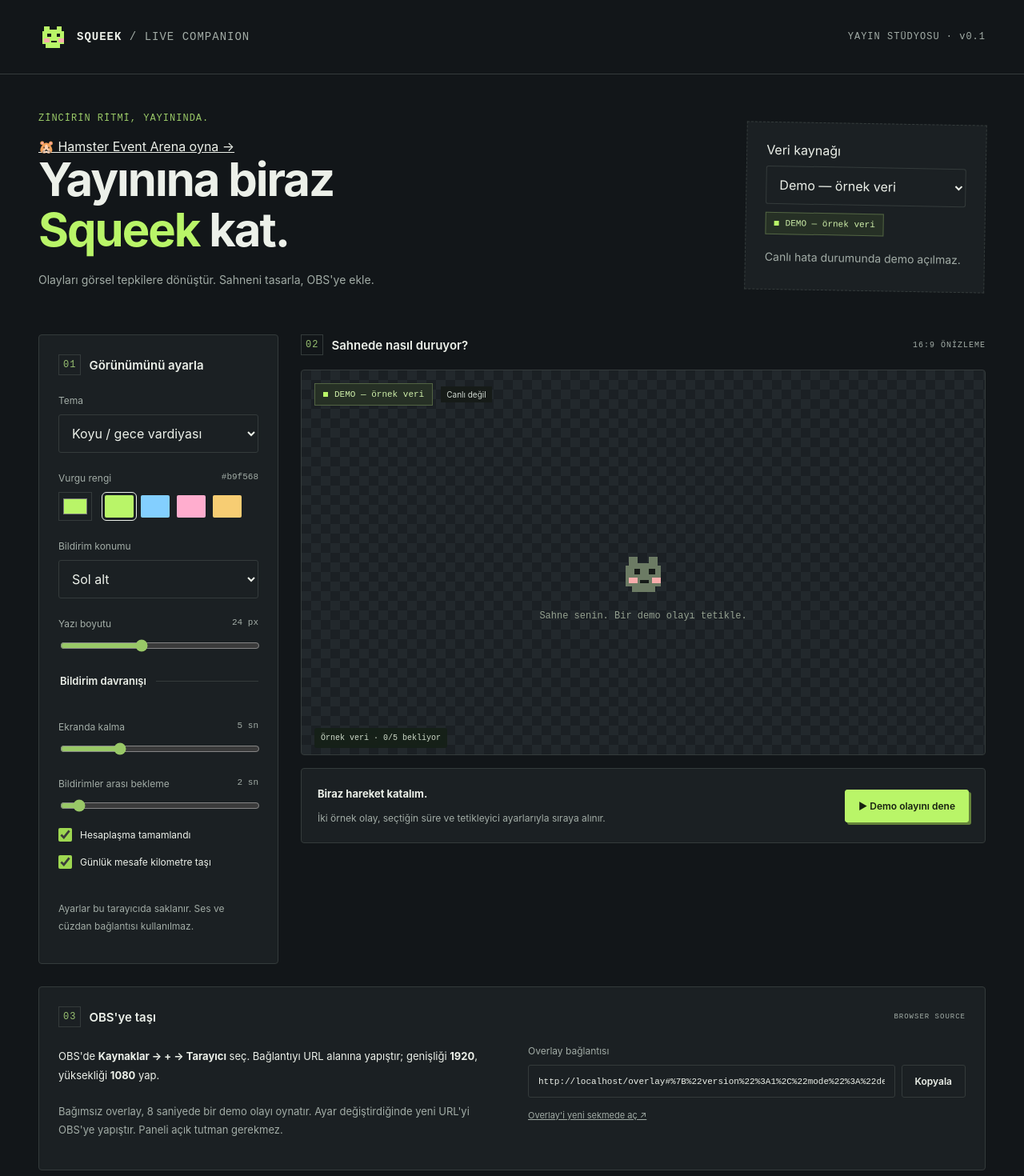
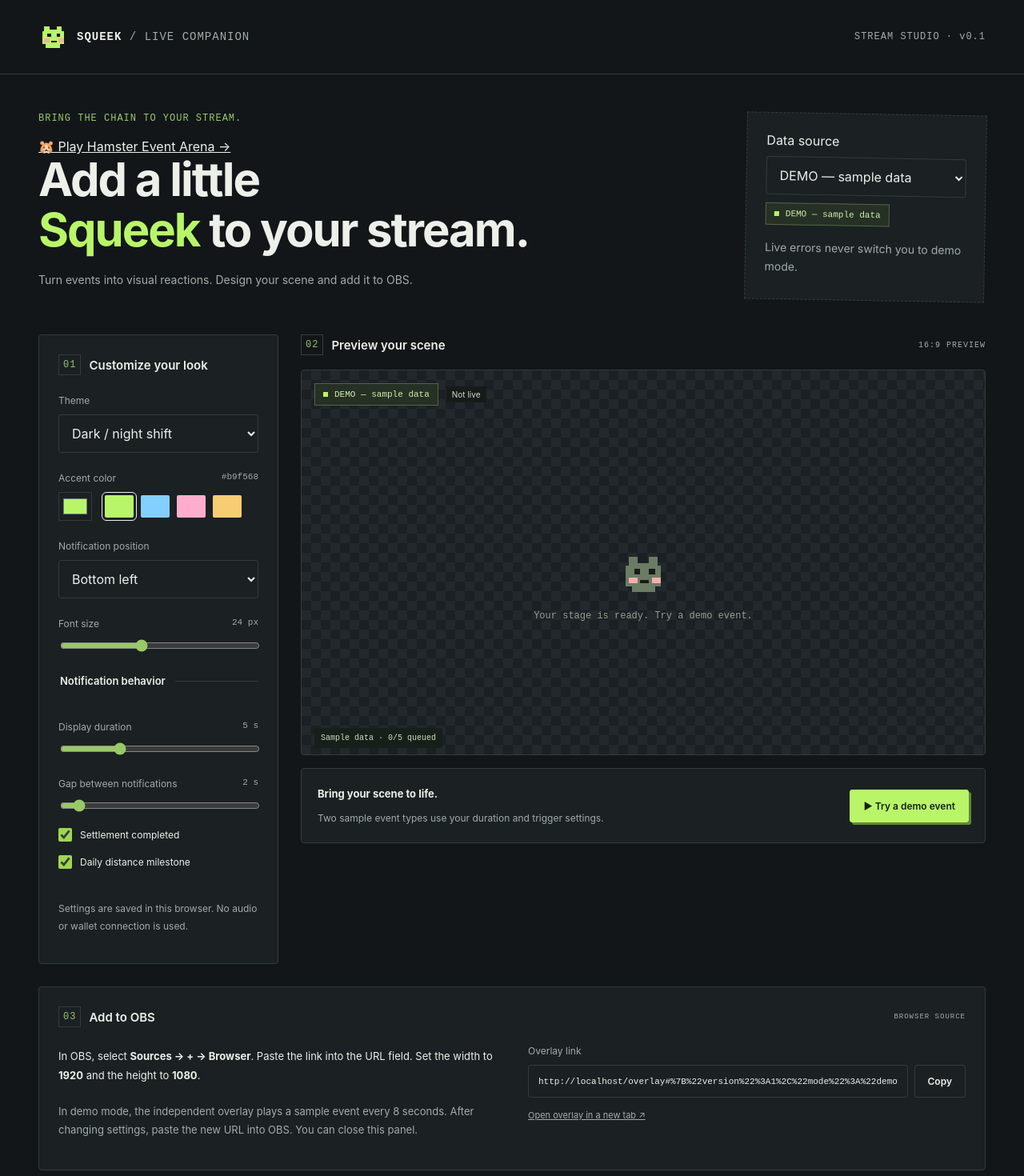
Before and after one commit to bugra7bugra-cpu/squeekchain-project, a React (Vite) app: page / in a window 1280 px wide. Shown: the top 1470 px of the page at 80% size. Built offline with nearby package versions, Linux system fonts and the light colour scheme.

Commit message:
Translate all application UI and accessibility text to English

```diff
--- a/index.html
+++ b/index.html
@@ -1,5 +1,5 @@
 <!doctype html>
-<html lang="tr">
+<html lang="en">
   <head>
     <meta charset="UTF-8" />
     <meta name="viewport" content="width=device-width, initial-scale=1.0" />
--- a/src/ArenaPage.tsx
+++ b/src/ArenaPage.tsx
@@ -2,7 +2,7 @@
 import {boost,createGame,step} from './arena';
 import {useLive} from './useLive';
 import './arena.css';
-const directions = [{label:'Yukarı',key:'ArrowUp',symbol:'↑'},{label:'Sol',key:'ArrowLeft',symbol:'←'},{label:'Aşağı',key:'ArrowDown',symbol:'↓'},{label:'Sağ',key:'ArrowRight',symbol:'→'}];
+const directions = [{label:'Up',key:'ArrowUp',symbol:'↑'},{label:'Left',key:'ArrowLeft',symbol:'←'},{label:'Down',key:'ArrowDown',symbol:'↓'},{label:'Right',key:'ArrowRight',symbol:'→'}];
 export function Arena(){
  const [game,setGame]=useState(createGame);
  const [demo,setDemo]=useState(true);
@@ -28,14 +28,14 @@
   return()=>{clearInterval(timer);window.removeEventListener('keydown',down);window.removeEventListener('keyup',up);window.removeEventListener('blur',pause);document.removeEventListener('visibilitychange',visibility);};
  },[]);
  const reset=()=>{keys.current.clear();setGame(createGame());};
- return <main className="arena"><a href="/">← Yayın paneli</a><h1>Hamster Event Arena</h1><p id="arena-help">60 saniyede tohumları topla. Ok tuşları / WASD veya yön düğmelerini basılı tut. Klavye için oyun alanına odaklan.</p>
- <label>Olay kaynağı <select value={demo?'demo':'live'} onChange={e=>{setDemo(e.target.value==='demo');reset();}}><option value="demo">DEMO — örnek olaylar</option><option value="live">Canlı API</option></select></label>
- <p role="status">{demo?'DEMO — bonusları örnek olay düğmeleriyle tetikle.':live.message+' Oyun bağlantıdan bağımsız oynanır.'}</p>
- <p className="arena-score">Puan: <strong data-testid="score">{game.score}</strong> · Kalan: <span data-testid="time">{Math.ceil(game.time)}</span> sn · <span role="status">{game.time<=0?'Tur bitti':game.running?'Oynanıyor':'Hazır / duraklatıldı'}</span></p>
- <p>Puan ×{game.bonus>0?2:1} ({Math.ceil(game.bonus)} sn) · Hız {game.speed>0?'güçlendirilmiş':'normal'} ({Math.ceil(game.speed)} sn)</p>
- <div ref={field} tabIndex={0} role="group" aria-label="Hamster oyun alanı" aria-describedby="arena-help" className="arena-field"><span className="arena-seed" aria-label="Tohum" style={{left:game.targetX+'%',top:game.targetY+'%'}}>🌻</span><span className="arena-hamster" aria-label="Hamster" style={{left:game.x+'%',top:game.y+'%'}}>🐹</span></div>
- <div className="arena-actions"><button disabled={game.time<=0} onClick={()=>{keys.current.clear();setGame(g=>({...g,running:!g.running}));field.current?.focus();}}>{game.running?'Duraklat':'Başlat / devam et'}</button><button onClick={reset}>Yeniden başlat</button></div>
- <div className="arena-actions" aria-label="Yön kontrolleri">{directions.map(({label,key,symbol})=><button className="arena-direction" key={key} aria-label={label} disabled={!game.running} onPointerDown={e=>{e.currentTarget.setPointerCapture(e.pointerId);keys.current.add(key);}} onPointerUp={()=>keys.current.delete(key)} onPointerCancel={()=>keys.current.delete(key)} onLostPointerCapture={()=>keys.current.delete(key)} onKeyDown={e=>{if(e.key===' '||e.key==='Enter'){e.preventDefault();keys.current.add(key);}}} onKeyUp={()=>keys.current.delete(key)} onBlur={()=>keys.current.delete(key)}>{symbol}</button>)}</div>
- {demo&&<div className="arena-actions"><button disabled={!game.running} onClick={()=>setGame(g=>boost(g,'system.settlement_completed'))}>DEMO: 8 sn çift puan</button><button disabled={!game.running} onClick={()=>setGame(g=>boost(g,'measurement.daily_distance_milestone'))}>DEMO: 8 sn hız</button></div>}
- <p>OBS: Tarayıcı Kaynağı → /arena → sağ tık → Etkileşim (Interact). Odak kaybolunca oyun duraklar. Gerçek OBS ve canlı olay testi beklemede.</p></main>;
+ return <main className="arena"><a href="/">← Stream control panel</a><h1>Hamster Event Arena</h1><p id="arena-help">Collect seeds in 60 seconds. Use arrow keys / WASD or hold the direction buttons. Focus the game area to use the keyboard.</p>
+ <label>Event source <select value={demo?'demo':'live'} onChange={e=>{setDemo(e.target.value==='demo');reset();}}><option value="demo">DEMO — sample events</option><option value="live">Live API</option></select></label>
+ <p role="status">{demo?'DEMO — trigger bonuses with the sample event buttons.':live.message+' You can play without an API connection.'}</p>
+ <p className="arena-score">Score: <strong data-testid="score">{game.score}</strong> · Time left: <span data-testid="time">{Math.ceil(game.time)}</span> s · <span role="status">{game.time<=0?'Round over':game.running?'Playing':'Ready / paused'}</span></p>
+ <p>Score ×{game.bonus>0?2:1} ({Math.ceil(game.bonus)} s) · Speed {game.speed>0?'boosted':'normal'} ({Math.ceil(game.speed)} s)</p>
+ <div ref={field} tabIndex={0} role="group" aria-label="Hamster game area" aria-describedby="arena-help" className="arena-field"><span className="arena-seed" aria-label="Seed" style={{left:game.targetX+'%',top:game.targetY+'%'}}>🌻</span><span className="arena-hamster" aria-label="Hamster" style={{left:game.x+'%',top:game.y+'%'}}>🐹</span></div>
+ <div className="arena-actions"><button disabled={game.time<=0} onClick={()=>{keys.current.clear();setGame(g=>({...g,running:!g.running}));field.current?.focus();}}>{game.running?'Pause':'Start / resume'}</button><button onClick={reset}>Restart</button></div>
+ <div className="arena-actions" aria-label="Direction controls">{directions.map(({label,key,symbol})=><button className="arena-direction" key={key} aria-label={label} disabled={!game.running} onPointerDown={e=>{e.currentTarget.setPointerCapture(e.pointerId);keys.current.add(key);}} onPointerUp={()=>keys.current.delete(key)} onPointerCancel={()=>keys.current.delete(key)} onLostPointerCapture={()=>keys.current.delete(key)} onKeyDown={e=>{if(e.key===' '||e.key==='Enter'){e.preventDefault();keys.current.add(key);}}} onKeyUp={()=>keys.current.delete(key)} onBlur={()=>keys.current.delete(key)}>{symbol}</button>)}</div>
+ {demo&&<div className="arena-actions"><button disabled={!game.running} onClick={()=>setGame(g=>boost(g,'system.settlement_completed'))}>DEMO: 8s double score</button><button disabled={!game.running} onClick={()=>setGame(g=>boost(g,'measurement.daily_distance_milestone'))}>DEMO: 8s speed boost</button></div>}
+ <p>OBS: Browser Source → /arena → right-click → Interact. The game pauses when focus is lost. Real OBS and live event testing are pending.</p></main>;
 }
--- a/src/demo.ts
+++ b/src/demo.ts
@@ -9,8 +9,8 @@
 }
 export interface DemoDataSource { next(): DemoEvent }
 const samples = [
-  { kind: 'system.settlement_completed', title: 'Yeni bir ritim!', message: 'Örnek blok olayı yayınına ulaştı.' },
-  { kind: 'measurement.daily_distance_milestone', title: 'Hamster iş başında!', message: 'Örnek hamster hareketi algılandı.' },
+  { kind: 'system.settlement_completed', title: 'A new rhythm!', message: 'A sample block event reached your stream.' },
+  { kind: 'measurement.daily_distance_milestone', title: 'Hamster at work!', message: 'Sample hamster activity detected.' },
 ] as const;
 export function createDemoSource(): DemoDataSource {
   let sequence = 0;
--- a/src/main.tsx
+++ b/src/main.tsx
@@ -10,12 +10,12 @@
 import { NotificationQueue } from './queue';
 import './styles.css';
 
-const positionNames = { 'top-left': 'Sol üst', 'top-right': 'Sağ üst', 'bottom-left': 'Sol alt', 'bottom-right': 'Sağ alt' };
+const positionNames = { 'top-left': 'Top left', 'top-right': 'Top right', 'bottom-left': 'Bottom left', 'bottom-right': 'Bottom right' };
 const isOverlay = window.location.pathname.replace(/\/$/, '') === '/overlay';
 document.documentElement.classList.toggle('overlay-root', isOverlay);
 document.body.classList.toggle('overlay-body', isOverlay);
 
-function DemoBadge() { return <span className="demo-badge"><i />DEMO — örnek veri</span>; }
+function DemoBadge() { return <span className="demo-badge"><i />DEMO — sample data</span>; }
 function PixelHamster() {
   return <svg className="hamster" viewBox="0 0 16 16" aria-hidden="true" shapeRendering="crispEdges">
     <path fill="currentColor" d="M3 2h3v2h4V2h3v3h1v7h-2v2H4v-2H2V5h1z" />
@@ -46,8 +46,8 @@
     if (settings.mode !== 'live') return;
     if (!['ready', 'empty'].includes(live.state)) { queue.current.clear(); return; }
     queue.current.enqueue(live.events.map(item => ({ id:item.id, source:'live', kind:item.type,
-      title:item.type === 'system.settlement_completed' ? 'Hesaplaşma tamamlandı' : 'Günlük mesafe kilometre taşı',
-      message:'Squeekchain üzerinde yeni bir olay.', timestamp:item.occurredAt })));
+      title:item.type === 'system.settlement_completed' ? 'Settlement completed' : 'Daily distance milestone',
+      message:'A new event on Squeekchain.', timestamp:item.occurredAt })));
   }, [live, settings.mode]);
   useEffect(() => {
     const update = () => setFrame(queue.current.tick(Date.now(), settings.duration * 1000, settings.gap * 1000,
@@ -57,12 +57,12 @@
     return () => clearInterval(timer);
   }, [settings.duration, settings.gap, settings.settlement, settings.milestone]);
   const healthy = settings.mode === 'live' && ['ready', 'empty'].includes(live.state);
-  const label = settings.mode === 'demo' ? 'DEMO — örnek veri' : healthy ? 'Son API kontrolü başarılı' : 'API bağlantısı doğrulanmadı';
+  const label = settings.mode === 'demo' ? 'DEMO — sample data' : healthy ? 'Last API check successful' : 'API connection not verified';
   return <div className={preview ? 'data-scene preview-data' : 'data-scene overlay-data'}>
     <Scene settings={settings} event={settings.mode === 'live' && !healthy ? null : frame.event} preview={preview} label={label} />
     <div className="scene-status" role="status">
-      {settings.mode === 'demo' ? `Örnek veri · ${frame.waiting}/5 bekliyor` : live.message}
-      {settings.mode === 'live' && live.lastChecked && <span> Son kontrol: {new Date(live.lastChecked).toLocaleTimeString('tr-TR')}</span>}
+      {settings.mode === 'demo' ? `Sample data · ${frame.waiting}/5 queued` : live.message}
+      {settings.mode === 'live' && live.lastChecked && <span> Last checked: {new Date(live.lastChecked).toLocaleTimeString('en-US')}</span>}
     </div>
   </div>;
 }
@@ -70,11 +70,11 @@
 function Scene({ settings, event, preview = false, label }: { settings: Settings; event: DemoEvent | null; preview?: boolean; label: string }) {
   const style = { '--accent': settings.color, '--alert-size': `${settings.fontSize}px` } as CSSProperties;
   return <div className={`scene ${preview ? 'scene-preview' : 'scene-overlay'} ${settings.theme}`} style={style}>
-    <div className="scene-label">{settings.mode === 'demo' ? <><DemoBadge /><small>Canlı değil</small></> : <span className="demo-badge connection-badge">{label}</span>}</div>
-    {preview && !event && <div className="scene-placeholder"><PixelHamster /><span>{settings.mode === 'demo' ? 'Sahne senin. Bir demo olayı tetikle.' : 'Yeni Squeekchain olayı bekleniyor.'}</span></div>}
+    <div className="scene-label">{settings.mode === 'demo' ? <><DemoBadge /><small>Not live</small></> : <span className="demo-badge connection-badge">{label}</span>}</div>
+    {preview && !event && <div className="scene-placeholder"><PixelHamster /><span>{settings.mode === 'demo' ? 'Your stage is ready. Try a demo event.' : 'Waiting for a new Squeekchain event.'}</span></div>}
     <div className={`alert-position ${settings.position}`} role="status" aria-live="polite">
       {event && <article className="event-card" key={event.id}>
-        <PixelHamster /><div><span className="event-eyebrow">{event.source === 'live' ? 'ZİNCİR OLAYI' : 'ÖRNEK OLAY'} / {event.kind}</span>
+        <PixelHamster /><div><span className="event-eyebrow">{event.source === 'live' ? 'CHAIN EVENT' : 'DEMO EVENT'} / {event.kind}</span>
           <strong>{event.title}</strong><p>{event.message}</p></div>
       </article>}
     </div>
@@ -95,13 +95,13 @@
   try {
     return { settings: window.location.hash ? parseSettings(decodeURIComponent(window.location.hash.slice(1))) : { ...defaults } };
   } catch (error) {
-    return { settings: defaults, error: error instanceof Error ? error.message : 'Bağlantı okunamadı.' };
+    return { settings: defaults, error: error instanceof Error ? error.message : 'Could not read the link.' };
   }
 }
 function ControlPanel() {
   const [initial] = useState(() => {
     try { return { settings: readStoredSettings(), warning: '' }; }
-    catch { return { settings: { ...defaults }, warning: 'Kayıtlı ayarlar okunamadı; varsayılan görünüm kullanılıyor.' }; }
+    catch { return { settings: { ...defaults }, warning: 'Could not read saved settings. Using the default appearance.' }; }
   });
   const [settings, setSettings] = useState(initial.settings);
   const [storageWarning, setStorageWarning] = useState(initial.warning);
@@ -110,47 +110,47 @@
   const url = overlayUrl(settings);
   useEffect(() => {
     try { localStorage.setItem(storageKey, JSON.stringify(settings)); }
-    catch { setStorageWarning('Tarayıcı ayarları saklayamadı. OBS bağlantısı yine kullanılabilir.'); }
+    catch { setStorageWarning('Your browser could not save settings. You can still use the OBS link.'); }
   }, [settings]);
   function change<K extends keyof Settings>(key: K, value: Settings[K]) {
     setSettings(current => ({ ...current, [key]: value }));
     setCopyStatus('');
   }
   async function copy() {
-    try { await navigator.clipboard.writeText(url); setCopyStatus('Bağlantı kopyalandı.'); }
-    catch { setCopyStatus('Otomatik kopyalanamadı. Bağlantı alanını seçip elle kopyala.'); }
+    try { await navigator.clipboard.writeText(url); setCopyStatus('Link copied.'); }
+    catch { setCopyStatus('Could not copy automatically. Select the link and copy it manually.'); }
   }
   return <div className={`app ${settings.theme}`}>
-    <header className="topbar"><a className="brand" href="/"><PixelHamster /><span>SQUEEK<span className="brand-light"> / LIVE COMPANION</span></span></a><span className="version">YAYIN STÜDYOSU · v0.1</span></header>
+    <header className="topbar"><a className="brand" href="/"><PixelHamster /><span>SQUEEK<span className="brand-light"> / LIVE COMPANION</span></span></a><span className="version">STREAM STUDIO · v0.1</span></header>
     <main>
-      <div className="intro"><div><p className="eyebrow">ZİNCİRİN RİTMİ, YAYININDA.</p><a href="/arena">🐹 Hamster Event Arena oyna →</a><h1>Yayınına biraz<br /><em>Squeek</em> kat.</h1><p>Olayları görsel tepkilere dönüştür. Sahneni tasarla, OBS'ye ekle.</p></div>
-        <div className="mode-card"><label htmlFor="data-mode">Veri kaynağı</label><select id="data-mode" value={settings.mode} onChange={e => change('mode', e.target.value as Settings['mode'])}><option value="demo">Demo — örnek veri</option><option value="live">Canlı — Squeekchain olayları</option></select>{settings.mode === 'demo' && <DemoBadge />}<p>Canlı hata durumunda demo açılmaz.</p></div></div>
+      <div className="intro"><div><p className="eyebrow">BRING THE CHAIN TO YOUR STREAM.</p><a href="/arena">🐹 Play Hamster Event Arena →</a><h1>Add a little<br /><em>Squeek</em> to your stream.</h1><p>Turn events into visual reactions. Design your scene and add it to OBS.</p></div>
+        <div className="mode-card"><label htmlFor="data-mode">Data source</label><select id="data-mode" value={settings.mode} onChange={e => change('mode', e.target.value as Settings['mode'])}><option value="demo">DEMO — sample data</option><option value="live">Live — Squeekchain events</option></select>{settings.mode === 'demo' && <DemoBadge />}<p>Live errors never switch you to demo mode.</p></div></div>
       {storageWarning && <p className="warning" role="status">{storageWarning}</p>}
       <div className="workspace">
-        <section className="settings panel" aria-labelledby="settings-title"><div className="section-heading"><span className="step">01</span><h2 id="settings-title">Görünümünü ayarla</h2></div>
-          <label htmlFor="theme">Tema</label><select id="theme" value={settings.theme} onChange={e => change('theme', e.target.value as Settings['theme'])}><option value="dark">Koyu / gece vardiyası</option><option value="light">Açık / gün ışığı</option></select>
-          <label htmlFor="color">Vurgu rengi <span className="value">{settings.color}</span></label><div className="color-row"><input id="color" type="color" value={settings.color} onChange={e => change('color', e.target.value)} /><div className="swatches">{['#b9f568', '#83cfff', '#ffadce', '#f7cd73'].map(color => <button key={color} aria-label={`Vurgu rengi ${color}`} aria-pressed={settings.color === color} style={{ backgroundColor: color }} onClick={() => change('color', color)} />)}</div></div>
-          <label htmlFor="position">Bildirim konumu</label><select id="position" value={settings.position} onChange={e => change('position', e.target.value as Settings['position'])}>{positions.map(p => <option key={p} value={p}>{positionNames[p]}</option>)}</select>
-          <label htmlFor="font-size">Yazı boyutu <span className="value">{settings.fontSize} px</span></label><input id="font-size" type="range" min="16" max="36" value={settings.fontSize} onChange={e => change('fontSize', Number(e.target.value))} />
-          <fieldset className="notification-settings"><legend>Bildirim davranışı</legend>
-            <label htmlFor="duration">Ekranda kalma <span className="value">{settings.duration} sn</span></label>
+        <section className="settings panel" aria-labelledby="settings-title"><div className="section-heading"><span className="step">01</span><h2 id="settings-title">Customize your look</h2></div>
+          <label htmlFor="theme">Theme</label><select id="theme" value={settings.theme} onChange={e => change('theme', e.target.value as Settings['theme'])}><option value="dark">Dark / night shift</option><option value="light">Light / daylight</option></select>
+          <label htmlFor="color">Accent color <span className="value">{settings.color}</span></label><div className="color-row"><input id="color" type="color" value={settings.color} onChange={e => change('color', e.target.value)} /><div className="swatches">{['#b9f568', '#83cfff', '#ffadce', '#f7cd73'].map(color => <button key={color} aria-label={`Accent color ${color}`} aria-pressed={settings.color === color} style={{ backgroundColor: color }} onClick={() => change('color', color)} />)}</div></div>
+          <label htmlFor="position">Notification position</label><select id="position" value={settings.position} onChange={e => change('position', e.target.value as Settings['position'])}>{positions.map(p => <option key={p} value={p}>{positionNames[p]}</option>)}</select>
+          <label htmlFor="font-size">Font size <span className="value">{settings.fontSize} px</span></label><input id="font-size" type="range" min="16" max="36" value={settings.fontSize} onChange={e => change('fontSize', Number(e.target.value))} />
+          <fieldset className="notification-settings"><legend>Notification behavior</legend>
+            <label htmlFor="duration">Display duration <span className="value">{settings.duration} s</span></label>
             <input id="duration" type="range" min="3" max="10" value={settings.duration} onChange={e => change('duration', Number(e.target.value))} />
-            <label htmlFor="gap">Bildirimler arası bekleme <span className="value">{settings.gap} sn</span></label>
+            <label htmlFor="gap">Gap between notifications <span className="value">{settings.gap} s</span></label>
             <input id="gap" type="range" min="0" max="30" value={settings.gap} onChange={e => change('gap', Number(e.target.value))} />
-            <label className="toggle"><input type="checkbox" checked={settings.settlement} onChange={e => change('settlement', e.target.checked)} /> Hesaplaşma tamamlandı</label>
-            <label className="toggle"><input type="checkbox" checked={settings.milestone} onChange={e => change('milestone', e.target.checked)} /> Günlük mesafe kilometre taşı</label>
+            <label className="toggle"><input type="checkbox" checked={settings.settlement} onChange={e => change('settlement', e.target.checked)} /> Settlement completed</label>
+            <label className="toggle"><input type="checkbox" checked={settings.milestone} onChange={e => change('milestone', e.target.checked)} /> Daily distance milestone</label>
           </fieldset>
-          <p className="hint">Ayarlar bu tarayıcıda saklanır. Ses ve cüzdan bağlantısı kullanılmaz.</p>
+          <p className="hint">Settings are saved in this browser. No audio or wallet connection is used.</p>
         </section>
-        <section className="preview-section" aria-labelledby="preview-title"><div className="preview-heading"><div className="section-heading"><span className="step">02</span><h2 id="preview-title">Sahnede nasıl duruyor?</h2></div><span className="preview-size">16:9 ÖNİZLEME</span></div>
+        <section className="preview-section" aria-labelledby="preview-title"><div className="preview-heading"><div className="section-heading"><span className="step">02</span><h2 id="preview-title">Preview your scene</h2></div><span className="preview-size">16:9 PREVIEW</span></div>
           <div className="preview-frame"><DataScene key={settings.mode} settings={settings} event={event} preview /></div>
-          <div className="test-bar"><div><strong>Biraz hareket katalım.</strong><p>İki örnek olay, seçtiğin süre ve tetikleyici ayarlarıyla sıraya alınır.</p></div><button className="primary" disabled={settings.mode !== 'demo'} onClick={trigger}>▶ Demo olayını dene</button></div>
+          <div className="test-bar"><div><strong>Bring your scene to life.</strong><p>Two sample event types use your duration and trigger settings.</p></div><button className="primary" disabled={settings.mode !== 'demo'} onClick={trigger}>▶ Try a demo event</button></div>
         </section>
       </div>
-      <section className="obs panel" aria-labelledby="obs-title"><div className="section-heading"><span className="step">03</span><h2 id="obs-title">OBS'ye taşı</h2><span className="tag">BROWSER SOURCE</span></div>
-        <div className="obs-grid"><div><p>OBS'de <strong>Kaynaklar → + → Tarayıcı</strong> seç. Bağlantıyı URL alanına yapıştır; genişliği <strong>1920</strong>, yüksekliği <strong>1080</strong> yap.</p><p className="hint">Bağımsız overlay, 8 saniyede bir demo olayı oynatır. Ayar değiştirdiğinde yeni URL'yi OBS'ye yapıştır. Paneli açık tutman gerekmez.</p></div><div><label htmlFor="obs-url">Overlay bağlantısı</label><div className="url-row"><input id="obs-url" readOnly value={url} onFocus={e => e.currentTarget.select()} /><button onClick={copy}>Kopyala</button></div><div className="link-row"><a href={url} target="_blank" rel="noreferrer">Overlay'i yeni sekmede aç ↗</a><span role="status">{copyStatus}</span></div></div></div>
+      <section className="obs panel" aria-labelledby="obs-title"><div className="section-heading"><span className="step">03</span><h2 id="obs-title">Add to OBS</h2><span className="tag">BROWSER SOURCE</span></div>
+        <div className="obs-grid"><div><p>In OBS, select <strong>Sources → + → Browser</strong>. Paste the link into the URL field. Set the width to <strong>1920</strong> and the height to <strong>1080</strong>.</p><p className="hint">In demo mode, the independent overlay plays a sample event every 8 seconds. After changing settings, paste the new URL into OBS. You can close this panel.</p></div><div><label htmlFor="obs-url">Overlay link</label><div className="url-row"><input id="obs-url" readOnly value={url} onFocus={e => e.currentTarget.select()} /><button onClick={copy}>Copy</button></div><div className="link-row"><a href={url} target="_blank" rel="noreferrer">Open overlay in a new tab ↗</a><span role="status">{copyStatus}</span></div></div></div>
       </section>
-      <footer><span>SQUEEK LIVE COMPANION</span><span>Demo ve canlı veri ayrı tutulur. Cüzdan veya rozet işlemi içermez.</span></footer>
+      <footer><span>SQUEEK LIVE COMPANION</span><span>Demo and live data stay separate. No wallet or badge transactions.</span></footer>
     </main>
   </div>;
 }
--- a/src/useLive.ts
+++ b/src/useLive.ts
@@ -2,7 +2,7 @@
 import { LiveDataProvider } from './live';
 import type { LiveSnapshot } from './live';
 export function useLive(enabled: boolean) {
-  const [snapshot, setSnapshot] = useState<LiveSnapshot>({state:'loading', message:'Bağlantı bekleniyor.',events:[]});
+  const [snapshot, setSnapshot] = useState<LiveSnapshot>({state:'loading', message:'Waiting for a connection.',events:[]});
   useEffect(() => {
     if (!enabled) return;
     return new LiveDataProvider().start(setSnapshot);
```
Also changed, not shown: src/live.ts (+14 -14 lines), src/settings.ts (+4 -4 lines), tests/arena.browser.mjs (+14 -14 lines), tests/overlay.browser.mjs (+11 -11 lines), 1 other file (tests, documents, lock files or other folders).
